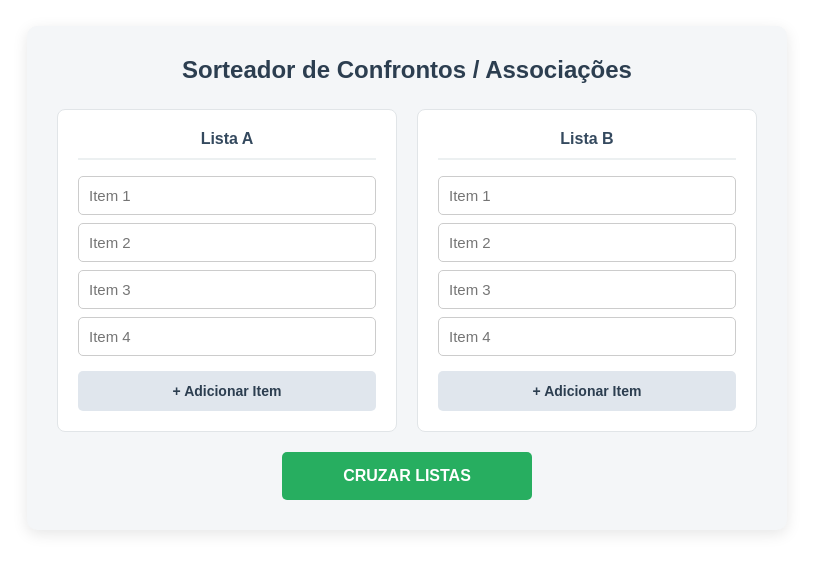
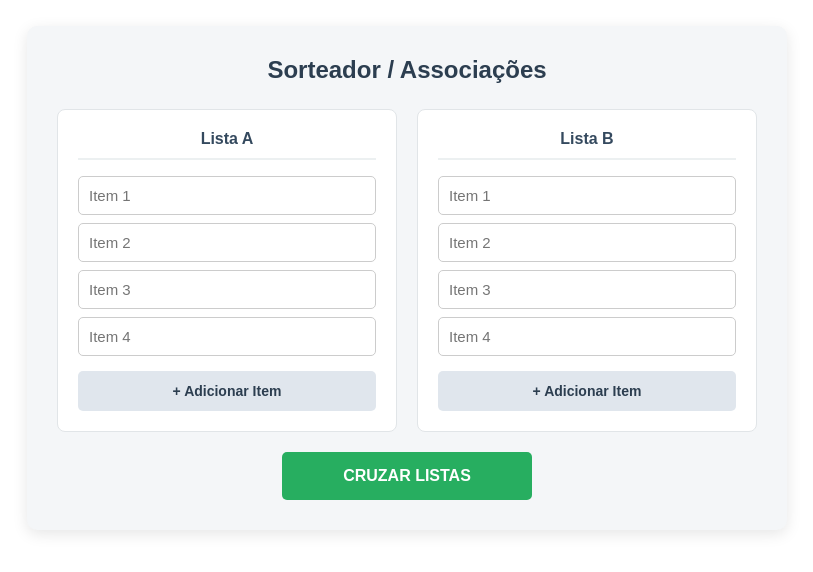
Before and after one commit to JoaoVlLeao/sorteios-online, a website: page index.html in a window 1280 px wide. Shown: the part 122-694 px from the top of the page, without its empty margins (233-1046 px from the left). Drawn offline with Linux system fonts and the light colour scheme.

Commit message:
Shorten header from 'Sorteador de Confrontos' to 'Sorteador'

```diff
--- a/index.html
+++ b/index.html
@@ -127,7 +127,7 @@
 <body>
 
 <div class="container">
-    <h2>Sorteador de Confrontos / Associações</h2>
+    <h2>Sorteador / Associações</h2>
 
     <div class="columns-wrapper">
         <div class="col">
```
